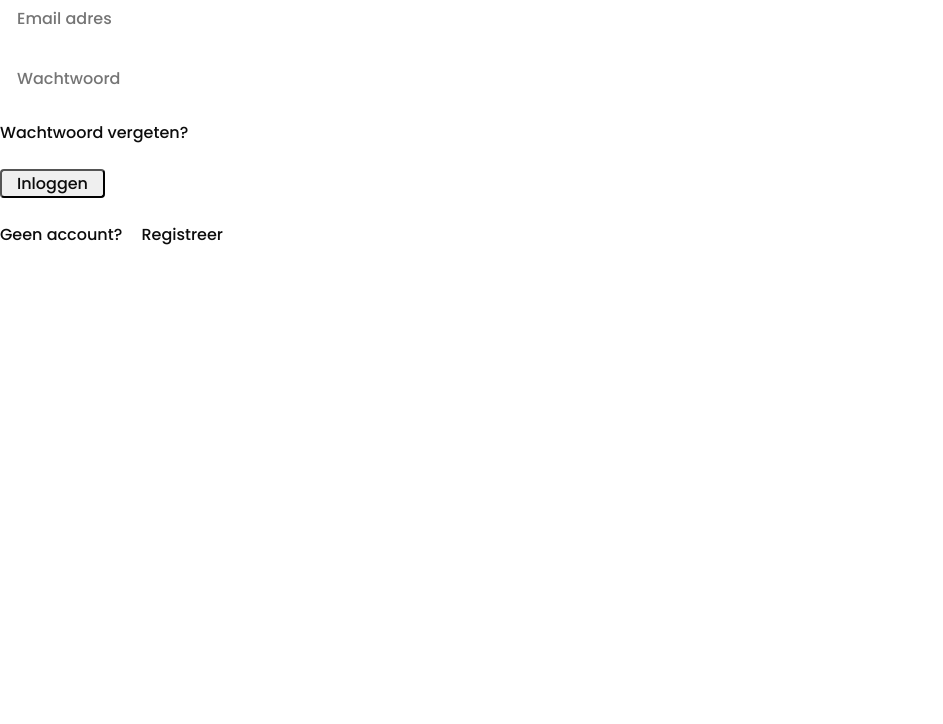
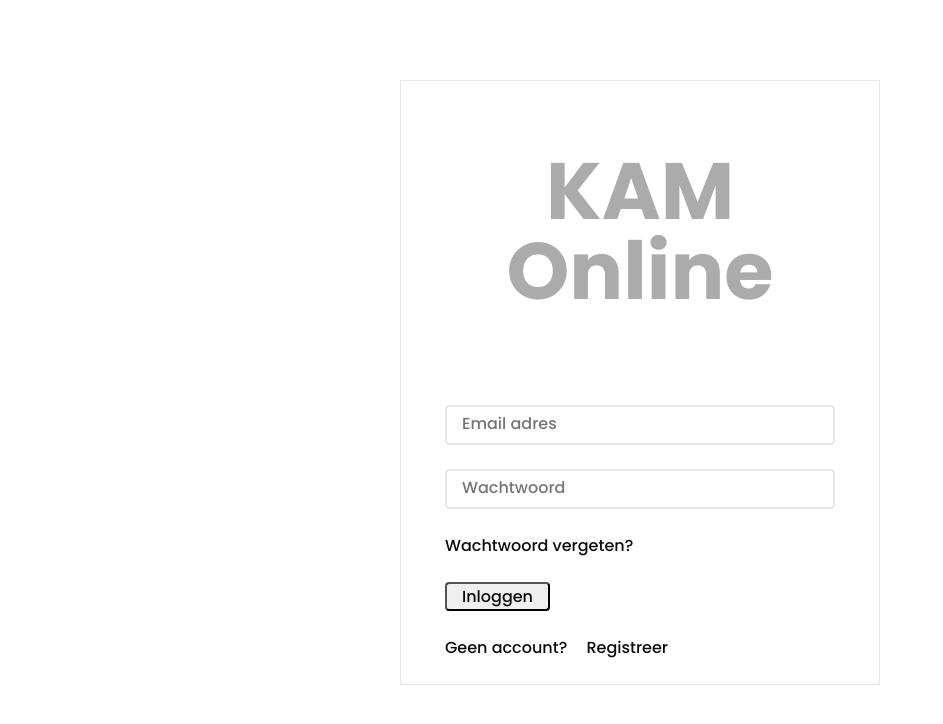
Before and after one commit to koenmoret/frontend-react-eindopdracht, a React (Vite) app: page /Login in a window 1280 px wide. Shown: the top 724 px of the page, without its empty margins (0-943 px from the left). Built offline with nearby package versions, Linux system fonts and the light colour scheme.

Commit message:
login page gestyled

```diff
--- a/src/App.jsx
+++ b/src/App.jsx
@@ -7,8 +7,8 @@ import { AuthContext } from './context/AuthContext.jsx';
 
 import "./components/global/Global.css";
 
-import Register from "./components/global/Register.jsx";
-import Login from "./components/global/Login.jsx";
+import Register from "./pages/authentication/Register.jsx";
+import Login from "./pages/authentication/Login.jsx";
 
 
 function App() {
--- a/src/components/global/Login.jsx
+++ /dev/null
@@ -1,106 +0,0 @@
-
-//import Validation from "../helpers/LoginValidation.js";
-import axios from "axios";
-import {useContext, useState} from "react";
-import {AuthContext} from "../../context/AuthContext.jsx";
-
-
-
-// eslint-disable-next-line react/prop-types
-function Login({isLoginFormOpen, setLoginFormOpen}) {
-
-    const { login } = useContext(AuthContext);
-
-    const [values, setValues] = useState({
-        email: "",
-        password: ""
-    });
-
-
-    const [errors, setErrors] = useState("");
-
-
-    const handleInput = (event) => {
-        setValues(prev => ({...prev, [event.target.name]: [event.target.value]}));
-    }
-
-    const handleSubmit = async (event) => {
-        event.preventDefault();
-        //const err = Validation(values);
-        //setErrors(err);
-
-        //if (err.email === "" && err.password === "") {
-        try {
-            const response = await axios.post("https://api.datavortex.nl/kamonlinenovi/users/authenticate",{
-                  username: "koen",
-                  password: "12345678",
-                },
-
-                {
-                    headers: {
-                        'Content-Type': 'application/json',
-                        'X-Api-Key': 'kamonlinenovi:rv8l37E54HZfMeCdH9VT'
-                    }
-                });
-            if (response.status === 200) {
-                console.log("Gebruiker is ingelogd");
-                login(response.data.jwt);
-            }
-        } catch (e) {
-            console.error(e);
-        }
-        // }
-    }
-
-    return (
-        <>
-            <form action="" onSubmit={handleSubmit}>
-                {/*Email input*/}
-                <div className="form-outline mb-4">
-                    <input type="email" name="email" id="loginEmail" onChange={handleInput}
-                           className="form-control email" required/>
-                    <label className="form-label" form="loginEmail" style={{display: values.email ? 'none' : 'block'}}>Email
-                        adres</label>
-                    {errors.email && <span className="text-danger"> {errors.email}</span>}
-                </div>
-
-                {/*Password input*/}
-                <div className="form-outline mb-4">
-                    <input type="password" name="password" id="loginPassword" onChange={handleInput}
-                           className="form-control" required/>
-                    <label className="form-label" form="loginPassword"
-                           style={{display: values.password ? 'none' : 'block'}}>Wachtwoord</label>
-                    {errors.password && <span className="text-danger"> {errors.password}</span>}
-                </div>
-
-                {/*2 column grid layout for inline styling*/}
-                <div className="row mb-4">
-                    <div className="col d-flex justify-content-center">
-                        {/*Checkbox*/}
-                        {/*<div className="form-check">*/}
-                        {/*    <input className="form-check-input" type="checkbox" value="" id="form2Example3" checked />*/}
-                        {/*    <label className="form-check-label" form="form2Example3"> Onthoud mij </label>*/}
-                        {/*</div>*/}
-                    </div>
-
-                    <div className="col">
-                        {/*Simple link*/}
-                        <span>Wachtwoord vergeten?</span>
-                    </div>
-                </div>
-
-                {/*Submit button*/}
-                <button type="submit" className="btn btn-primary btn-block mb-4">Inloggen</button>
-
-                {/*Register buttons*/}
-                <div className="text-center">
-                    <p>Geen account? <span className="btn btn-primary"
-                                           >Registreer</span>
-                    </p>
-                </div>
-            </form>
-        </>
-    );
-}
-
-export default Login;
--- a/src/components/global/Nav-bar.jsx
+++ b/src/components/global/Nav-bar.jsx
@@ -27,7 +27,7 @@ function NavBar({setClass}) {
                             <li><span className="nav-item">Nieuws</span></li>
                         </>}
                         {isAuth ? <li><span className="nav-item">Logout</span></li> :
-                            <li><span className="nav-item">Login</span></li>}
+                            <li><NavLink to="/login"><span className="nav-item">Login</span></NavLink></li>}
                         <li>
                             <span className="fa-shopping-cart">
                                <FaShoppingCart/>
--- /dev/null
+++ b/src/pages/authentication/Authentication.css
@@ -0,0 +1,67 @@
+/*////////////////////////
+    Table of Contents
+    1. Typography
+    2. Areas
+        2.1 Main
+        2.2 Login
+    3. Media Queries
+////////////////////////*/
+
+/*////////////////////////
+    1. Typography
+////////////////////////*/
+.header--title h1 {
+  line-height: 1em;
+  color: #ababab;
+}
+
+/*////////////////////////
+    2. Areas
+////////////////////////*/
+/*/////////
+2.1 Main
+/////////*/
+main {
+  align-items: center;
+}
+/*/////////
+2.2 Login
+/////////*/
+.login  {
+  flex-basis: 30em;
+  margin-top: 10vH;
+  border: 1px solid #e6e6e6;
+}
+.header--title {
+  flex-basis: 300px;
+}
+.login form {
+  width: 100%;
+  padding: 1.5rem;
+}
+.login input.form-control {
+  border: 2px solid #e6e6e6;
+  border-radius: 5px;
+}
+
+
+
+
+
+
+/*////////////////////////
+    4. Media
+////////////////////////*/
+@media screen and (max-width: 1200px) {
+    /* voor desktops en groter */
+
+}
+
+@media screen and (max-width: 900px) {
+    /* voor tablets */
+
+}
+
+@media screen and (max-width: 578px) {
+    /* voor gsm */
+}
--- /dev/null
+++ b/src/pages/authentication/Login.jsx
@@ -0,0 +1,111 @@
+//import Validation from "../helpers/LoginValidation.js";
+import axios from "axios";
+import {useContext, useState} from "react";
+import {AuthContext} from "../../context/AuthContext.jsx";
+
+import "./Authentication.css"
+
+// eslint-disable-next-line react/prop-types
+function Login() {
+
+    const {login} = useContext(AuthContext);
+
+    const [values, setValues] = useState({
+        email: "",
+        password: ""
+    });
+
+
+    const [errors, setErrors] = useState("");
+
+
+    const handleInput = (event) => {
+        setValues(prev => ({...prev, [event.target.name]: [event.target.value]}));
+    }
+
+    const handleSubmit = async (event) => {
+        event.preventDefault();
+        //const err = Validation(values);
+        //setErrors(err);
+
+        //if (err.email === "" && err.password === "") {
+        try {
+            const response = await axios.post("https://api.datavortex.nl/kamonlinenovi/users/authenticate", {
+                    username: "koen",
+                    password: "12345678",
+                },
+
+                {
+                    headers: {
+                        'Content-Type': 'application/json',
+                        'X-Api-Key': 'kamonlinenovi:rv8l37E54HZfMeCdH9VT'
+                    }
+                });
+            if (response.status === 200) {
+                console.log("Gebruiker is ingelogd");
+                login(response.data.jwt);
+            }
+        } catch (e) {
+            console.error(e);
+        }
+        // }
+    }
+
+    return (
+        <>
+            <main className="outer-container">
+                <section className="inner-container login">
+                    <div className="header--title"><h1>KAM Online</h1></div>
+                        <form action="" onSubmit={handleSubmit}>
+                            {/*Email input*/}
+                            <div className="form-outline mb-4">
+                                <input type="email" name="email" id="loginEmail" onChange={handleInput}
+                                       className="form-control email" required/>
+                                <label className="form-label" form="loginEmail"
+                                       style={{display: values.email ? 'none' : 'block'}}>Email
+                                    adres</label>
+                                {errors.email && <span className="text-danger"> {errors.email}</span>}
+                            </div>
+
+                            {/*Password input*/}
+                            <div className="form-outline mb-4">
+                                <input type="password" name="password" id="loginPassword" onChange={handleInput}
+                                       className="form-control" required/>
+                                <label className="form-label" form="loginPassword"
+                                       style={{display: values.password ? 'none' : 'block'}}>Wachtwoord</label>
+                                {errors.password && <span className="text-danger"> {errors.password}</span>}
+                            </div>
+
+                            {/*2 column grid layout for inline styling*/}
+                            <div className="row mb-4">
+                                <div className="col d-flex justify-content-center">
+                                    {/*Checkbox*/}
+                                    {/*<div className="form-check">*/}
+                                    {/*    <input className="form-check-input" type="checkbox" value="" id="form2Example3" checked />*/}
+                                    {/*    <label className="form-check-label" form="form2Example3"> Onthoud mij </label>*/}
+                                    {/*</div>*/}
+                                </div>
+
+                                <div className="col">
+                                    {/*Simple link*/}
+                                    <span>Wachtwoord vergeten?</span>
+                                </div>
+                            </div>
+
+                            {/*Submit button*/}
+                            <button type="submit" className="btn btn-primary btn-block mb-4">Inloggen</button>
+
+                            {/*Register buttons*/}
+                            <div className="text-center">
+                                <p>Geen account? <span className="btn btn-primary"
+                                >Registreer</span>
+                                </p>
+                            </div>
+                        </form>
+                </section>
+            </main>
+        </>
+);
+}
+
+export default Login;
```
Also changed, not shown: src/pages/authentication/Register.jsx (renamed from src/components/global/Register.jsx).
